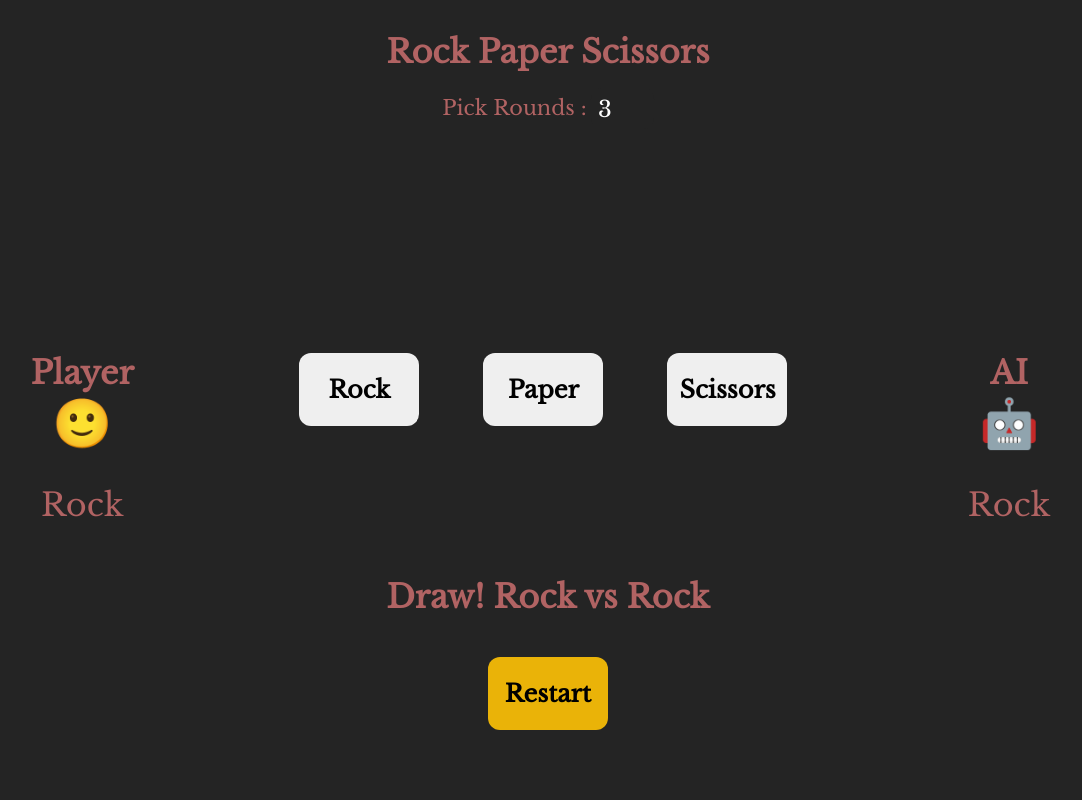
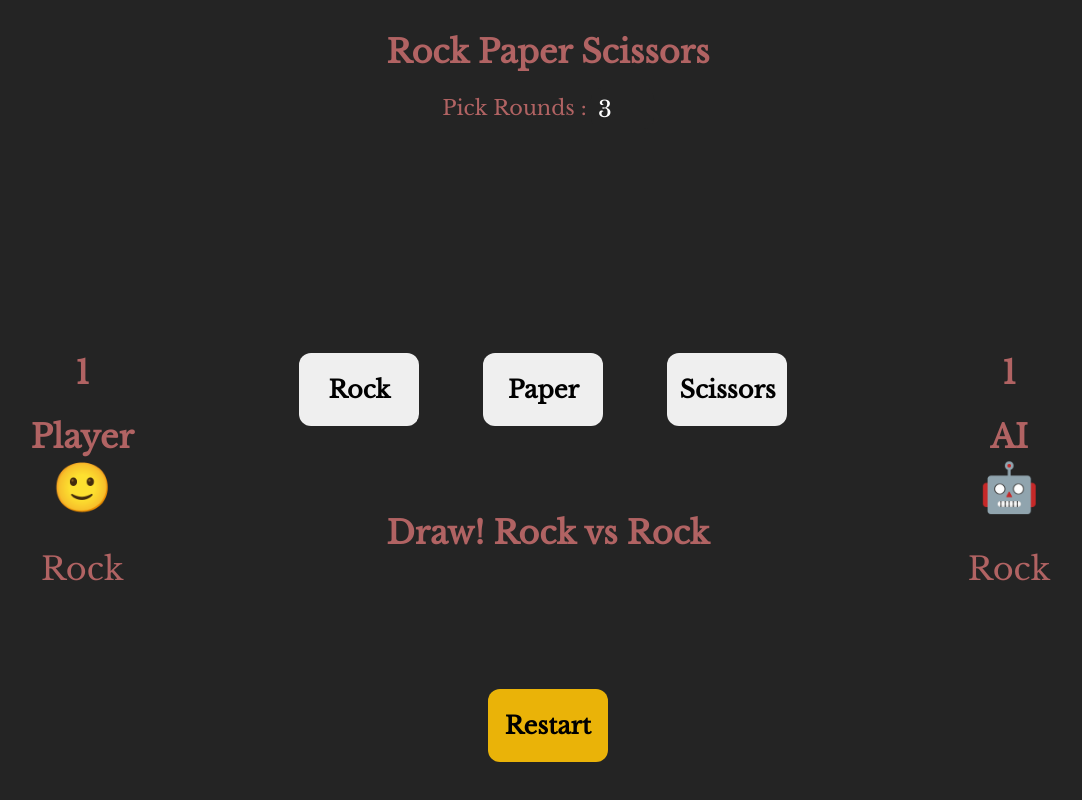
Before and after one commit to jartdian/RockPaperScissors, a plain HTML site: page index.html in a window 1280 px wide. Both pictures are taken after a click on the button "Rock". Shown: the whole page, without its empty margins (92-1174 px from the left). Drawn offline with nearby package versions, Linux system fonts and the light colour scheme.

Commit message:
add current score to the ui

```diff
--- a/index.html
+++ b/index.html
@@ -28,6 +28,7 @@
     <h1 class="finalResult"></h1>
     <div class="container">
       <div class="playerChoiceContainer">
+        <h3 class="playerScore">0</h3>
         <h1>Player</h1>
         <p class="playerEmoji">🙂</p>
         <div class="playerChoiceText"></div>
@@ -38,6 +39,7 @@
         <button id="choiceBtn" class="scissors">Scissors</button>
       </div>
       <div class="computerChoiceContainer">
+        <h3 class="computerScore">0</h3>
         <h1>AI</h1>
         <p>🤖</p>
         <div class="computerChoiceText"></div>
--- a/script.js
+++ b/script.js
@@ -5,7 +5,9 @@ const finalResult = document.querySelector(".finalResult");
 const roundsInput = document.querySelector(".rounds");
 const playerChoiceText = document.querySelector(".playerChoiceText");
 const computerChoiceText = document.querySelector(".computerChoiceText");
-const playerEmoji = document.querySelector('.playerEmoji')
+const playerEmoji = document.querySelector(".playerEmoji");
+const playerScore = document.querySelector(".playerScore");
+const computerScore = document.querySelector(".computerScore");
 
 let round = 0;
 let score = { win: 0, lose: 0 };
@@ -28,6 +30,8 @@ function versus(playerSelection, computerSelection) {
     roundResult.textContent = `Draw! ${playerSelection} vs ${computerSelection}`;
     score.win += 1;
     score.lose += 1;
+    playerScore.textContent = score.win;
+    computerScore.textContent = score.lose;
     return;
   } else if (
     (playerSelection == "Rock" && computerSelection == "Paper") ||
@@ -35,7 +39,8 @@ function versus(playerSelection, computerSelection) {
     (playerSelection == "Scissors" && computerSelection == "Rock")
   ) {
     score.lose += 1;
-    roundResult.textContent = `You lose this round, ${computerSelection} beats ${playerSelection}`;
+    computerScore.textContent = score.lose;
+    roundResult.textContent = `You lose this round ${computerSelection} beats ${playerSelection}`;
     return;
   } else if (
     (playerSelection == "Rock" && computerSelection == "Scissors") ||
@@ -43,7 +48,8 @@ function versus(playerSelection, computerSelection) {
     (playerSelection == "Scissors" && computerSelection == "Paper")
   ) {
     score.win += 1;
-    roundResult.textContent = `You win this round, ${playerSelection} beats ${computerSelection}`;
+    playerScore.textContent = score.win;
+    roundResult.textContent = `You win this round ${playerSelection} beats ${computerSelection}`;
     return;
   }
 }
@@ -56,7 +62,8 @@ function restartGame() {
   playerEmoji.textContent = "🙂";
   finalResult.classList.remove("winnerText");
   finalResult.classList.remove("loserText");
-
+  playerScore.textContent = 0;
+  computerScore.textContent = 0;
   score = { win: 0, lose: 0 };
   round = 0;
   roundsInput.disabled = false;
@@ -73,7 +80,7 @@ function result() {
     finalResult.classList.add("loserText");
     finalResult.textContent = `Unfortunately You Lost 🥺
     ${score.win}-${score.lose}`;
-    playerEmoji.textContent = getRandomUnhappyEmoji()
+    playerEmoji.textContent = getRandomUnhappyEmoji();
   } else if (score.win === score.lose) {
     finalResult.textContent = `It's a Draw! \n ${score.win}-${score.lose}`;
   }
@@ -88,6 +95,7 @@ function playRound(e) {
   let computerSelection = getComputerChoice();
   playerChoiceText.textContent = playerSelection;
   computerChoiceText.textContent = computerSelection;
+
   round++;
 
   if (round === rounds) {
@@ -98,5 +106,4 @@ function playRound(e) {
   return versus(playerSelection, computerSelection);
 }
 
-// TODO: Create a header for Current Score
 // Add media queries
--- a/styles.css
+++ b/styles.css
@@ -72,6 +72,12 @@ header p {
     font-size: 2em;
     text-align: center;
     margin-top: 1em;
+    height: 5em;
+}
+.playerScore , .computerScore {
+    height: 2em;
+text-align: center;
+font-size: 2em;
 }
 .finalResult {
   font-size: 2.5em;
@@ -80,12 +86,14 @@ header p {
   padding-bottom: 4em;
 }
 .roundResultContainer {
-    height: 4em;
+    margin: 0 auto;
+    height: 6em;
+
+    width: 25em;
 }
 .roundResult {
   font-size: 2em;
   text-align: center;
-  padding-top: 2em;
 }
 .winnerText {
   color: green;
```
